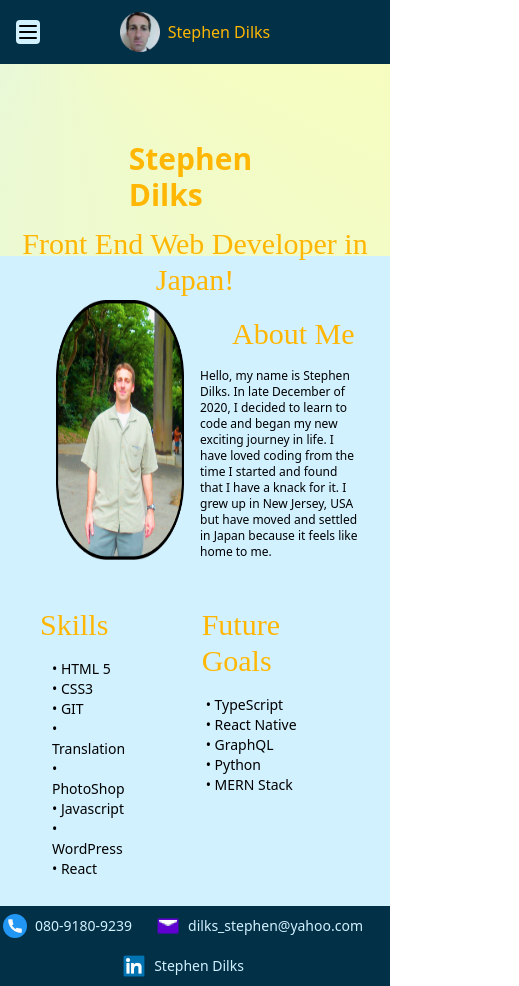
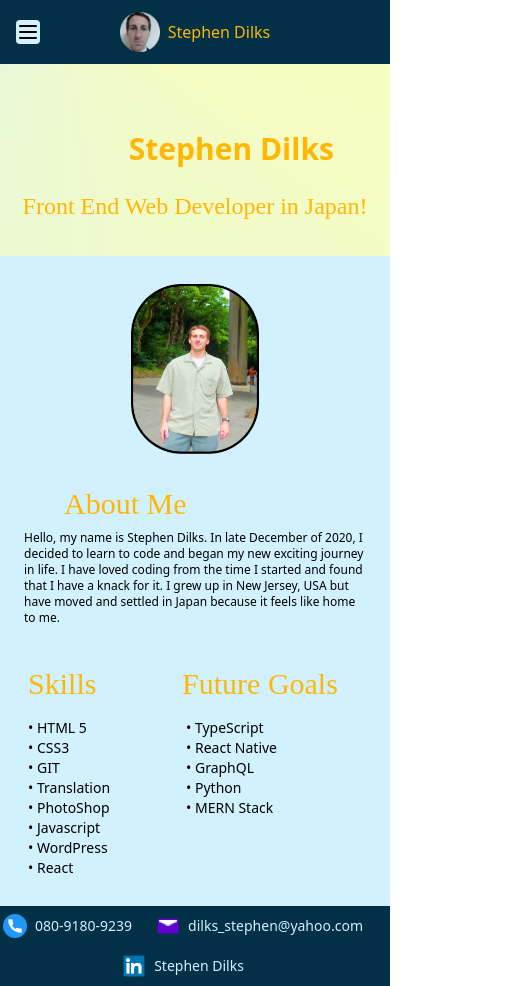
Before and after one commit to stmidi613/react-portfolio, a React (Create React App) app: page / in a window 390 px wide. Shown: the whole page, 519 px wide, since content can reach past the window. Built offline with nearby package versions, Linux system fonts and the light colour scheme.

Commit message:
I added an icon from fontawesome to git pictures and github pictures.  I adjusted the css on the header,about me, and extras component so all field can be seen on cellphones.  Tested with cellphone and everything looks good.  Ready for hosting.

```diff
--- a/package.json
+++ b/package.json
@@ -3,6 +3,10 @@
   "version": "0.1.0",
   "private": true,
   "dependencies": {
+    "@fortawesome/fontawesome-svg-core": "^1.2.36",
+    "@fortawesome/free-brands-svg-icons": "^5.15.4",
+    "@fortawesome/free-solid-svg-icons": "^5.15.4",
+    "@fortawesome/react-fontawesome": "^0.1.17",
     "@headlessui/react": "^1.4.3",
     "@heroicons/react": "^1.0.5",
     "@testing-library/jest-dom": "^5.16.1",
--- a/src/HomePage/About.jsx
+++ b/src/HomePage/About.jsx
@@ -7,15 +7,15 @@ function About() {
   return (
     <Fragment>
       <div className="bg-lightblue h-[650px] lg:h-[500px] flex flex-wrap flex-col sm:flex-row justify-around items-center p-4">
-        <div className="flex">
+        <div className="flex picflex">
           <img
             src={about}
             alt=""
-            className="my-4 ml-10 w-32 md:max-w-96"
+            className="piccenter my-4 ml-10 w-32 md:max-w-96"
           />
           <div className="max-w-sm">
             <h2 className="allura text-3xl sm:text-5xl text-yellow mt-8 ml-12">About Me</h2>
-            <p className="m-4 text-xs md:text-sm">
+            <p className="m-2 text-xs md:text-sm">
               Hello, my name is Stephen Dilks. In late December of 2020, I
               decided to learn to code and began my new exciting journey in
               life. I have loved coding from the time I started and found that I
--- a/src/HomePage/Extras.jsx
+++ b/src/HomePage/Extras.jsx
@@ -4,11 +4,11 @@ import '../index.css';
 function Extras() {
   return (
     <Fragment>
-        <div className="flex">
+        <div className="flex wrap">
           <div className="mr-12">
-            <h2 className="allura mt-2 text-yellow text-3xl sm:text-5xl mb-4 ml-6">Skills</h2>
+            <h2 className="allura pt-2 text-yellow text-3xl sm:text-5xl mb-4 sm:ml-6">Skills</h2>
 
-            <ol className="text-sm sm:text-xl ml-9">
+            <ol className="text-sm sm:text-xl sm:ml-9">
               <li>• HTML 5</li>
               <li>• CSS3</li>
               <li>• GIT</li>
--- a/src/HomePage/Header.css
+++ b/src/HomePage/Header.css
@@ -17,18 +17,18 @@
 
 @keyframes names {
   0% {
-    top: 40%;
+    top: 35%;
     left: -80px;
     font-style: italic;
   }
   50% {
-    top: 40%;
+    top: 35%;
     left: 33%;
     font-style: normal;
   }
   100% {
     position: relative;
-    top: 40%;
+    top: 35%;
     left: 33%;
     font-weight: bold;
     color: #ffb703;
--- a/src/HomePage/Header.jsx
+++ b/src/HomePage/Header.jsx
@@ -5,8 +5,8 @@ import '../index.css';
 function Header() {
   return (
   <div id="background-animation" className='bg-lightblue h-48'>
-      <p id="name-animation" className='flex wrap w-1/2 relative text-lightblue text-3xl sm:text-5xl'>Stephen Dilks</p>
-      <p id="text-animation" className='allura text-lightblue text-center relative text-3xl sm:text-4xl'>Front End Web Developer in Japan!</p>
+      <p id="name-animation" className='sm:flex wrap relative text-lightblue text-3xl sm:text-5xl'>Stephen Dilks</p>
+      <p id="text-animation" className='allura text-lightblue text-center relative text-2xl sm:text-4xl'>Front End Web Developer in Japan!</p>
   </div>
   )
 }
--- a/src/Navbar.jsx
+++ b/src/Navbar.jsx
@@ -19,7 +19,7 @@ function classNames(...classes) {
 function Navbar() {
   return (
     <>
-    <Disclosure as="nav" className="bg-darkblue md:fixed w-full z-30">
+    <Disclosure as="nav" className="bg-darkblue md:fixed w-full z-40">
       {({ open }) => (
         <>
           <div className="max-w-7xl mx-auto px-2 sm:px-6 lg:px-8">
--- a/src/Projects/FigZoom.jsx
+++ b/src/Projects/FigZoom.jsx
@@ -3,6 +3,8 @@ import figproj0 from "./Pictures/rocketweb.png";
 import figproj1 from "./Pictures/phweb.png";
 import figproj2 from "./Pictures/kanjiapp.png";
 import figproj3 from "./Pictures/kanjiappui.png";
+import { FontAwesomeIcon } from "@fortawesome/react-fontawesome";
+import { faExternalLinkAlt } from "@fortawesome/free-solid-svg-icons";
 
 const figprojects = [figproj0, figproj1, figproj2, figproj3];
 
@@ -109,6 +111,11 @@ function Figzoom() {
               rel="noopener noreferrer"
               className="bg-[#E5E5E5] flex mx-2 border-4 border-yellow rounded-md h-[215] sm:h-[425px] w-full sm:w-[650px]"
             >
+              <FontAwesomeIcon
+                icon={faExternalLinkAlt}
+                className="absolute text-yellow z-30"
+                viewBox="-40 -40 300 300"
+              />
               <img
                 src={figprojects[0]}
                 alt=""
@@ -123,6 +130,11 @@ function Figzoom() {
               rel="noopener noreferrer"
               className="bg-[#E5E5E5] hidden mx-2 border-4 border-yellow rounded-md h-[215] sm:h-[425px] w-full sm:w-[650px]"
             >
+              <FontAwesomeIcon
+                icon={faExternalLinkAlt}
+                className="absolute text-yellow z-30"
+                viewBox="-40 -40 300 300"
+              />
               <img
                 src={figprojects[1]}
                 alt=""
@@ -137,6 +149,11 @@ function Figzoom() {
               rel="noopener noreferrer"
               className="bg-[#E5E5E5] hidden mx-2 border-4 border-yellow rounded-md h-[215] sm:h-[425px] w-full sm:w-[650px]"
             >
+              <FontAwesomeIcon
+                icon={faExternalLinkAlt}
+                className="absolute text-yellow z-30"
+                viewBox="-40 -40 300 300"
+              />
               <img
                 src={figprojects[2]}
                 alt=""
@@ -151,6 +168,11 @@ function Figzoom() {
               rel="noopener noreferrer"
               className="bg-[#E5E5E5] hidden mx-2 border-4 border-yellow rounded-md h-[215] sm:h-[425px] w-full sm:w-[650px]"
             >
+              <FontAwesomeIcon
+                icon={faExternalLinkAlt}
+                className="absolute text-yellow z-30"
+                viewBox="-40 -40 300 300"
+              />
               <img
                 src={figprojects[3]}
                 alt=""
--- a/src/Projects/Gitzoom.jsx
+++ b/src/Projects/Gitzoom.jsx
@@ -3,6 +3,8 @@ import gitproj0 from "./Pictures/rocketwebsite.png";
 import gitproj1 from "./Pictures/phweb.png";
 import gitproj2 from "./Pictures/passwordapp.png";
 import gitproj3 from "./Pictures/bingoapp.png";
+import { FontAwesomeIcon } from "@fortawesome/react-fontawesome";
+import { faExternalLinkAlt } from "@fortawesome/free-solid-svg-icons";
 
 const gitprojects = [gitproj0, gitproj1, gitproj2, gitproj3];
 
@@ -107,6 +109,11 @@ function Figzoom() {
               rel="noopener noreferrer"
               className="bg-[#E5E5E5] flex mx-2 border-4 border-yellow rounded-md h-[215] sm:h-[425px] w-full sm:w-[650px]"
             >
+              <FontAwesomeIcon
+                icon={faExternalLinkAlt}
+                className="absolute text-yellow z-30"
+                viewBox="-40 -40 300 300"
+              />
               <img
                 src={gitprojects[0]}
                 alt=""
@@ -121,6 +128,11 @@ function Figzoom() {
               rel="noopener noreferrer"
               className="bg-[#E5E5E5] hidden mx-2 border-4 border-yellow rounded-md h-[215] sm:h-[425px] w-full sm:w-[650px]"
             >
+              <FontAwesomeIcon
+                icon={faExternalLinkAlt}
+                className="absolute text-yellow z-30"
+                viewBox="-40 -40 300 300"
+              />
               <img
                 src={gitprojects[1]}
                 alt=""
@@ -135,6 +147,11 @@ function Figzoom() {
               rel="noopener noreferrer"
               className="bg-[#E5E5E5] relative hidden justify-center mx-2 border-4 border-yellow rounded-md h-[425px] w-[300px]"
             >
+              <FontAwesomeIcon
+                icon={faExternalLinkAlt}
+                className="absolute text-gray z-30"
+                viewBox="-40 -40 300 300"
+              />
               <img
                 src={gitprojects[2]}
                 alt=""
@@ -149,6 +166,11 @@ function Figzoom() {
               rel="noopener noreferrer"
               className="bg-[#E5E5E5] relative hidden justify-center mx-2 border-4 border-yellow rounded-md h-[425px] w-[300px]"
             >
+              <FontAwesomeIcon
+                icon={faExternalLinkAlt}
+                className="absolute text-gray z-30"
+                viewBox="-40 -40 300 300"
+              />
               <img
                 src={gitprojects[3]}
                 alt=""
--- a/src/index.css
+++ b/src/index.css
@@ -10,3 +10,14 @@
 .allura{
     font-family: "Allura";
 }
+
+@media (max-width: 500px) {
+    .picflex{
+        flex-direction: column;
+        justify-content: center;
+    }
+    .piccenter{
+        justify-content: center;
+        margin: auto;
+    }
+}
```
Also changed, not shown: 1 other file (tests, documents, lock files or other folders).
